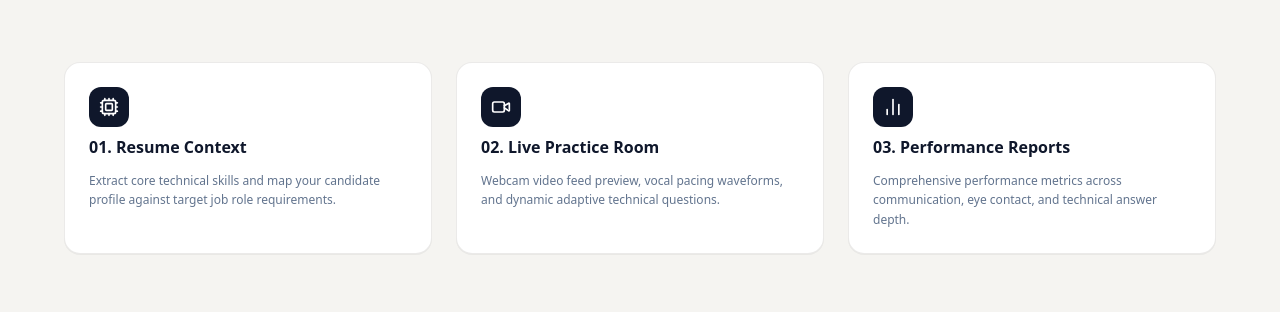
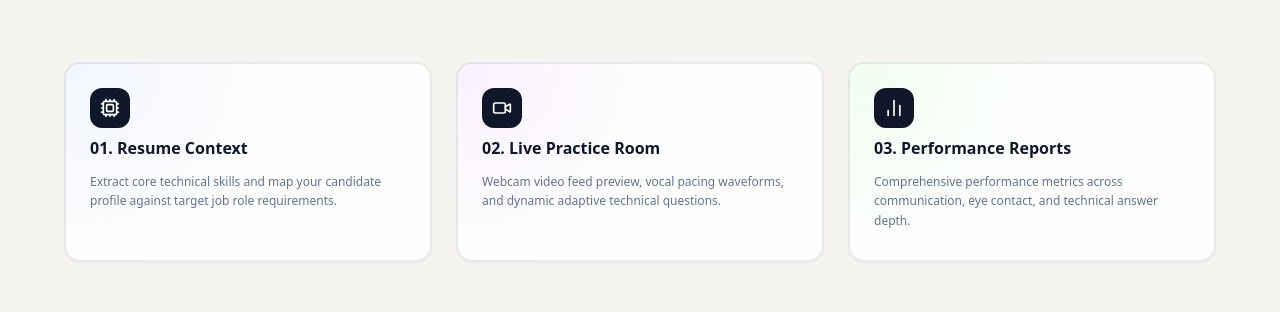
Before and after one commit to Atharva0393/interview-ai, a Next.js app: page / in a window 1280 px wide. Shown: the part 597-909 px from the top of the page. Built offline with nearby package versions, Linux system fonts and the light colour scheme.

Commit message:
feat(ui): integrate GlowCard spotlight-card for landing page feature highlights

```diff
--- a/src/app/page.tsx
+++ b/src/app/page.tsx
@@ -5,6 +5,7 @@
 import { HowItWorks } from "@/components/ui/how-it-works";
 import { AnalysisDimensions } from "@/components/ui/analysis-dimensions";
 import ArrowFillButton from "@/components/ui/arrow-fill-button";
+import { GlowCard } from "@/components/ui/spotlight-card";
 
 export default function LandingPage() {
   return (
@@ -74,7 +75,8 @@
 
         {/* Feature Highlights Grid */}
         <div className="max-w-6xl mx-auto w-full grid grid-cols-1 sm:grid-cols-3 gap-6 text-left">
-          <div className="p-6 rounded-2xl bg-white border border-stone-200/80 shadow-2xs space-y-3">
+          <GlowCard customSize className="w-full h-full min-h-[200px]" glowColor="blue">
+            <div className="space-y-3">
               <div className="w-10 h-10 rounded-xl bg-slate-900 text-white flex items-center justify-center mb-2">
                 <Cpu className="w-5 h-5" />
               </div>
@@ -83,8 +85,10 @@
                 Extract core technical skills and map your candidate profile against target job role requirements.
               </p>
             </div>
+          </GlowCard>
 
-          <div className="p-6 rounded-2xl bg-white border border-stone-200/80 shadow-2xs space-y-3">
+          <GlowCard customSize className="w-full h-full min-h-[200px]" glowColor="purple">
+            <div className="space-y-3">
               <div className="w-10 h-10 rounded-xl bg-slate-900 text-white flex items-center justify-center mb-2">
                 <Video className="w-5 h-5" />
               </div>
@@ -93,8 +97,10 @@
                 Webcam video feed preview, vocal pacing waveforms, and dynamic adaptive technical questions.
               </p>
             </div>
+          </GlowCard>
 
-          <div className="p-6 rounded-2xl bg-white border border-stone-200/80 shadow-2xs space-y-3">
+          <GlowCard customSize className="w-full h-full min-h-[200px]" glowColor="green">
+            <div className="space-y-3">
               <div className="w-10 h-10 rounded-xl bg-slate-900 text-white flex items-center justify-center mb-2">
                 <BarChart2 className="w-5 h-5" />
               </div>
@@ -103,6 +109,7 @@
                 Comprehensive performance metrics across communication, eye contact, and technical answer depth.
               </p>
             </div>
+          </GlowCard>
         </div>
 
         {/* Integrated Product Feedback Loop Timeline */}
--- /dev/null
+++ b/src/components/ui/spotlight-card.tsx
@@ -0,0 +1,191 @@
+"use client";
+
+import React, { useEffect, useRef, ReactNode } from 'react';
+
+interface GlowCardProps {
+  children: ReactNode;
+  className?: string;
+  glowColor?: 'blue' | 'purple' | 'green' | 'red' | 'orange';
+  size?: 'sm' | 'md' | 'lg';
+  width?: string | number;
+  height?: string | number;
+  customSize?: boolean; // When true, ignores size prop and uses width/height or className
+}
+
+const glowColorMap = {
+  blue: { base: 220, spread: 200 },
+  purple: { base: 280, spread: 300 },
+  green: { base: 120, spread: 200 },
+  red: { base: 0, spread: 200 },
+  orange: { base: 30, spread: 200 }
+};
+
+const sizeMap = {
+  sm: 'w-48 h-64',
+  md: 'w-64 h-80',
+  lg: 'w-80 h-96'
+};
+
+const GlowCard: React.FC<GlowCardProps> = ({
+  children,
+  className = '',
+  glowColor = 'blue',
+  size = 'md',
+  width,
+  height,
+  customSize = false
+}) => {
+  const cardRef = useRef<HTMLDivElement>(null);
+  const innerRef = useRef<HTMLDivElement>(null);
+
+  useEffect(() => {
+    const syncPointer = (e: PointerEvent) => {
+      const { clientX: x, clientY: y } = e;
+
+      if (cardRef.current) {
+        cardRef.current.style.setProperty('--x', x.toFixed(2));
+        cardRef.current.style.setProperty('--xp', (x / window.innerWidth).toFixed(2));
+        cardRef.current.style.setProperty('--y', y.toFixed(2));
+        cardRef.current.style.setProperty('--yp', (y / window.innerHeight).toFixed(2));
+      }
+    };
+
+    document.addEventListener('pointermove', syncPointer);
+    return () => document.removeEventListener('pointermove', syncPointer);
+  }, []);
+
+  const { base, spread } = glowColorMap[glowColor];
+
+  // Determine sizing
+  const getSizeClasses = () => {
+    if (customSize) {
+      return ''; // Let className or inline styles handle sizing
+    }
+    return sizeMap[size];
+  };
+
+  const getInlineStyles = () => {
+    const baseStyles: React.CSSProperties & Record<string, string | number> = {
+      '--base': base,
+      '--spread': spread,
+      '--radius': '16',
+      '--border': '2',
+      '--backdrop': 'rgba(255, 255, 255, 0.9)',
+      '--backup-border': 'rgba(0, 0, 0, 0.08)',
+      '--size': '220',
+      '--outer': '1',
+      '--border-size': 'calc(var(--border, 2) * 1px)',
+      '--spotlight-size': 'calc(var(--size, 150) * 1px)',
+      '--hue': 'calc(var(--base) + (var(--xp, 0) * var(--spread, 0)))',
+      backgroundImage: `radial-gradient(
+        var(--spotlight-size) var(--spotlight-size) at
+        calc(var(--x, 0) * 1px)
+        calc(var(--y, 0) * 1px),
+        hsl(var(--hue, 210) calc(var(--saturation, 100) * 1%) calc(var(--lightness, 70) * 1%) / var(--bg-spot-opacity, 0.08)), transparent
+      )`,
+      backgroundColor: 'var(--backdrop, transparent)',
+      backgroundSize: 'calc(100% + (2 * var(--border-size))) calc(100% + (2 * var(--border-size)))',
+      backgroundPosition: '50% 50%',
+      backgroundAttachment: 'fixed',
+      border: 'var(--border-size) solid var(--backup-border)',
+      position: 'relative' as const,
+      touchAction: 'none' as const,
+    };
+
+    // Add width and height if provided
+    if (width !== undefined) {
+      baseStyles.width = typeof width === 'number' ? `${width}px` : width;
+    }
+    if (height !== undefined) {
+      baseStyles.height = typeof height === 'number' ? `${height}px` : height;
+    }
+
+    return baseStyles;
+  };
+
+  const beforeAfterStyles = `
+    [data-glow]::before,
+    [data-glow]::after {
+      pointer-events: none;
+      content: "";
+      position: absolute;
+      inset: calc(var(--border-size) * -1);
+      border: var(--border-size) solid transparent;
+      border-radius: calc(var(--radius) * 1px);
+      background-attachment: fixed;
+      background-size: calc(100% + (2 * var(--border-size))) calc(100% + (2 * var(--border-size)));
+      background-repeat: no-repeat;
+      background-position: 50% 50%;
+      mask: linear-gradient(transparent, transparent), linear-gradient(white, white);
+      mask-clip: padding-box, border-box;
+      mask-composite: intersect;
+    }
+
+    [data-glow]::before {
+      background-image: radial-gradient(
+        calc(var(--spotlight-size) * 0.75) calc(var(--spotlight-size) * 0.75) at
+        calc(var(--x, 0) * 1px)
+        calc(var(--y, 0) * 1px),
+        hsl(var(--hue, 210) calc(var(--saturation, 100) * 1%) calc(var(--lightness, 50) * 1%) / var(--border-spot-opacity, 0.8)), transparent 100%
+      );
+      filter: brightness(1.5);
+    }
+
+    [data-glow]::after {
+      background-image: radial-gradient(
+        calc(var(--spotlight-size) * 0.5) calc(var(--spotlight-size) * 0.5) at
+        calc(var(--x, 0) * 1px)
+        calc(var(--y, 0) * 1px),
+        hsl(0 100% 100% / var(--border-light-opacity, 0.8)), transparent 100%
+      );
+    }
+
+    [data-glow] [data-glow] {
+      position: absolute;
+      inset: 0;
+      will-change: filter;
+      opacity: var(--outer, 1);
+      border-radius: calc(var(--radius) * 1px);
+      border-width: calc(var(--border-size) * 20);
+      filter: blur(calc(var(--border-size) * 10));
+      background: none;
+      pointer-events: none;
+      border: none;
+    }
+
+    [data-glow] > [data-glow]::before {
+      inset: -10px;
+      border-width: 10px;
+    }
+  `;
+
+  return (
+    <>
+      <style dangerouslySetInnerHTML={{ __html: beforeAfterStyles }} />
+      <div
+        ref={cardRef}
+        data-glow
+        style={getInlineStyles()}
+        className={`
+          ${getSizeClasses()}
+          ${!customSize && size !== undefined ? '' : ''}
+          rounded-2xl
+          relative
+          flex
+          flex-col
+          justify-between
+          shadow-xs
+          p-6
+          gap-4
+          backdrop-blur-[5px]
+          ${className}
+        `}
+      >
+        <div ref={innerRef} data-glow></div>
+        {children}
+      </div>
+    </>
+  );
+};
+
+export { GlowCard };
```
Lines whose indentation alone changed are shown as unchanged.
